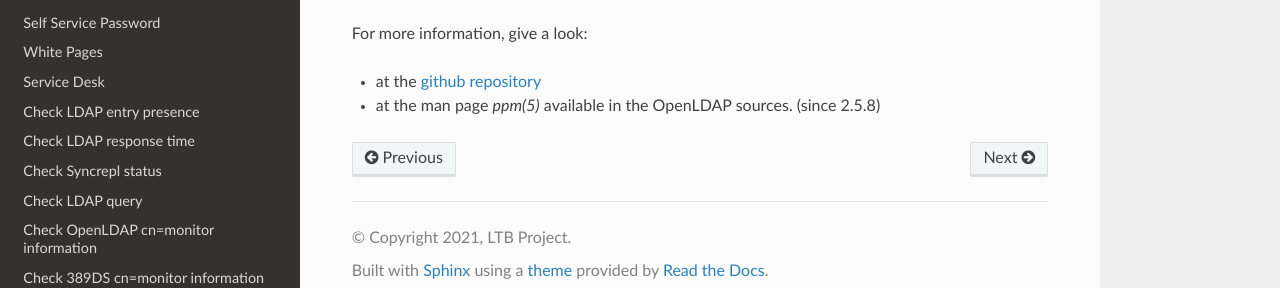
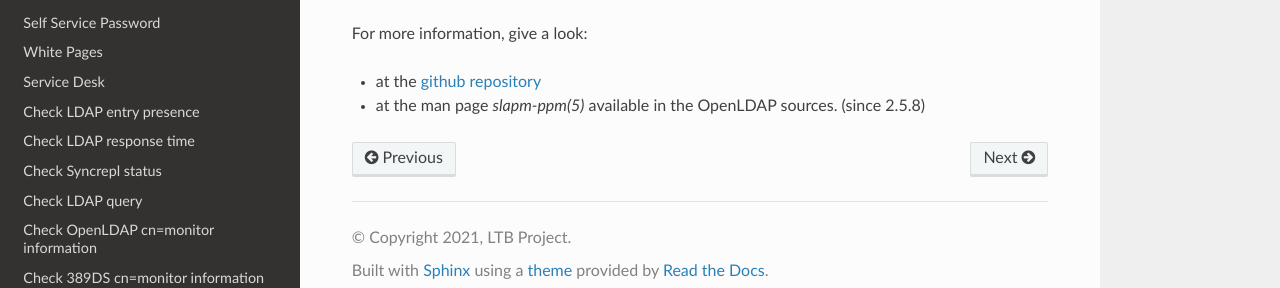
Before and after one commit to ltb-project/documentation, a Sphinx documentation site: the page built from source/openldap-ppm.rst, in a window 1280 px wide. Shown: the part 308-596 px from the top of the page. Built offline with Sphinx 7.4.7 and the Read the Docs theme 2.0.0, drawn with Linux system fonts in a browser that asks for light colours.

Commit message:
fix ppm man page

```diff
--- a/source/openldap-ppm.rst
+++ b/source/openldap-ppm.rst
@@ -11,4 +11,4 @@ It enables an administrator to add new criteria for a given policy: minium numbe
 For more information, give a look:
 
 * at the `github repository <https://github.com/ltb-project/ppm>`_
-* at the man page :manpage:`ppm(5)` available in the OpenLDAP sources. (since 2.5.8)
+* at the man page :manpage:`slapm-ppm(5)` available in the OpenLDAP sources. (since 2.5.8)
```
